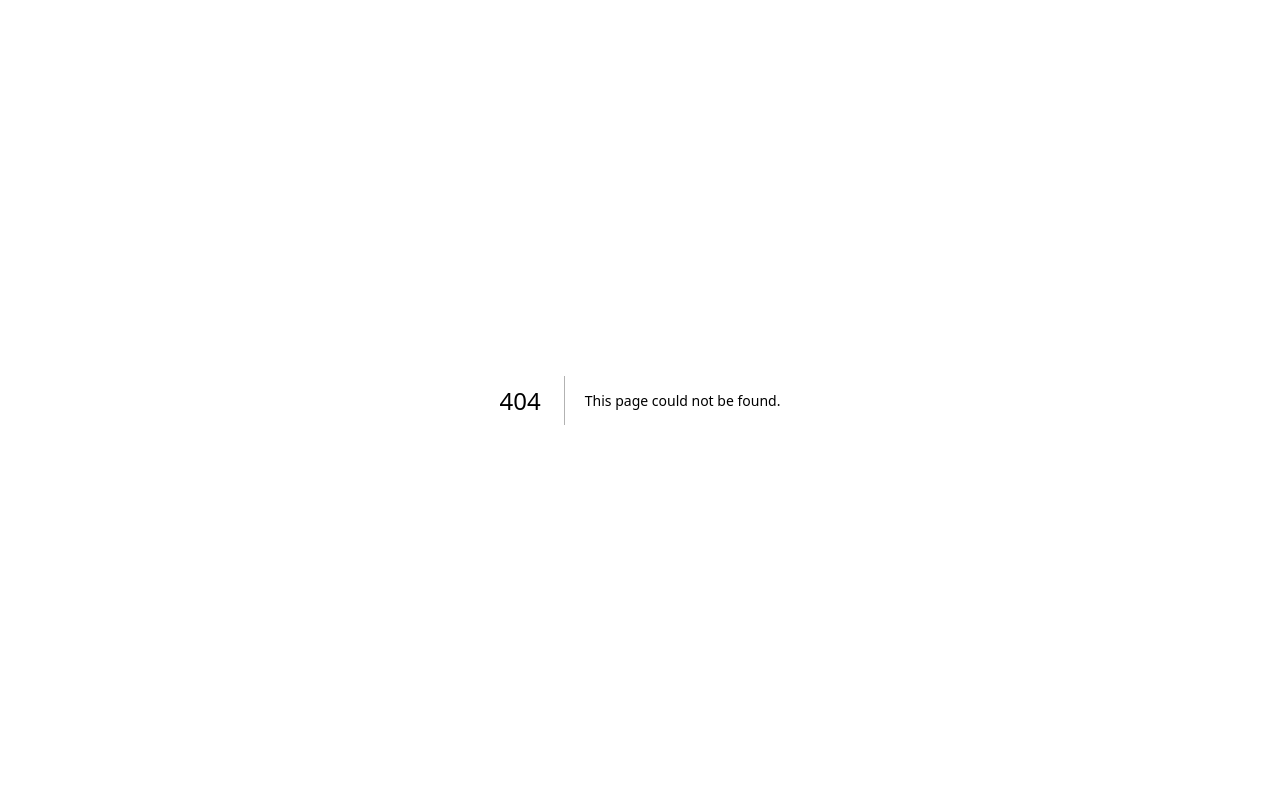
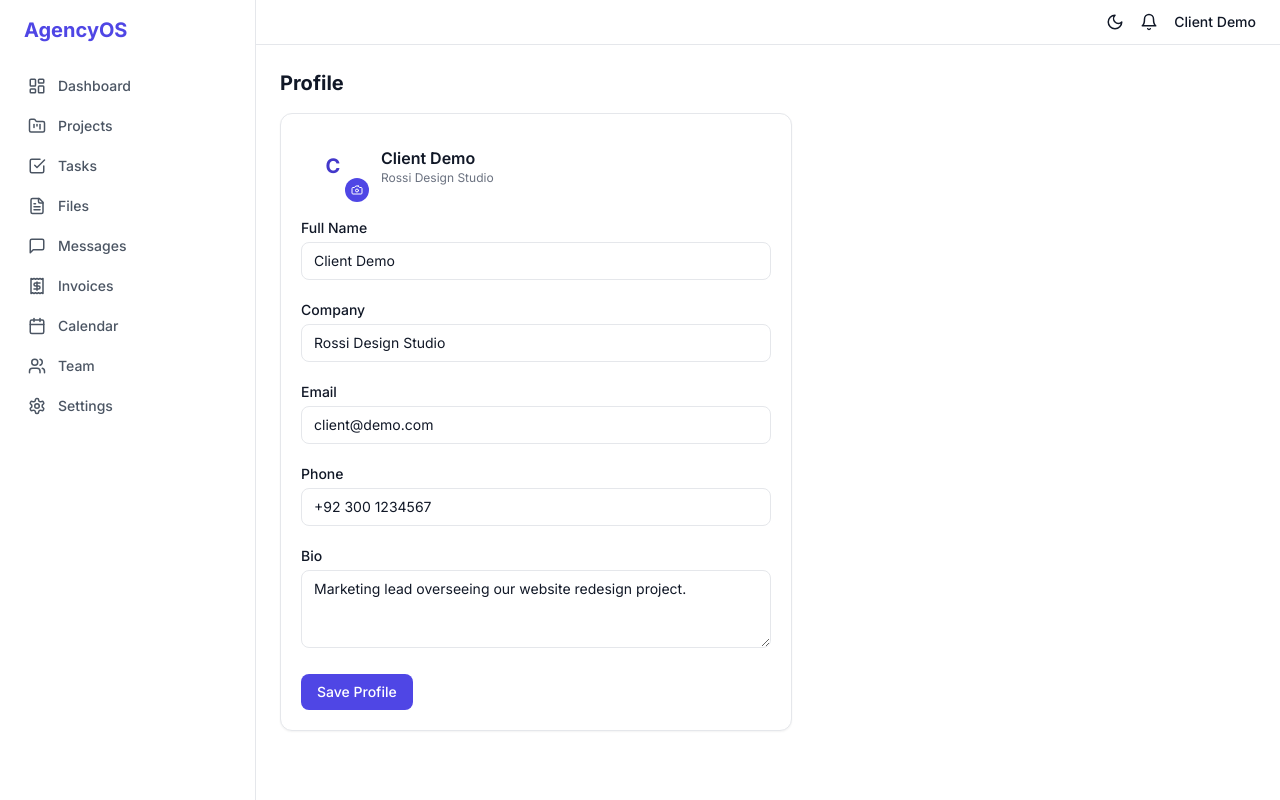
Before and after one commit to itxskbaloch4-jpg/AgencyOS, a Next.js app: page /dashboard/client/profile in a window 1280 px wide. Before the commit this address had no page. Built offline with nearby package versions, Linux system fonts and the light colour scheme.

Commit message:
Create page.tsx

```diff
--- /dev/null
+++ b/src/app/dashboard/client/profile/page.tsx
@@ -0,0 +1,93 @@
+"use client";
+
+import { useState } from "react";
+import { Sidebar } from "@/components/layout/Sidebar";
+import { Navbar } from "@/components/layout/Navbar";
+import { Card } from "@/components/ui/Card";
+import { Button } from "@/components/ui/Button";
+import { Camera } from "lucide-react";
+
+export default function ProfilePage() {
+  const [profile, setProfile] = useState({
+    name: "Client Demo",
+    company: "Rossi Design Studio",
+    email: "client@demo.com",
+    phone: "+92 300 1234567",
+    bio: "Marketing lead overseeing our website redesign project.",
+  });
+
+  return (
+    <div className="flex">
+      <Sidebar />
+      <div className="flex-1">
+        <Navbar userName="Client Demo" />
+        <main className="p-4 md:p-6">
+          <h1 className="text-xl font-bold mb-4">Profile</h1>
+          <Card className="max-w-lg space-y-5">
+            <div className="flex items-center gap-4">
+              <div className="relative">
+                <div className="w-16 h-16 rounded-full bg-brand-100 text-brand-700 flex items-center justify-center text-xl font-bold">
+                  {profile.name.charAt(0)}
+                </div>
+                <button
+                  aria-label="Change photo"
+                  className="absolute -bottom-1 -right-1 bg-brand-600 text-white rounded-full p-1.5"
+                >
+                  <Camera size={12} />
+                </button>
+              </div>
+              <div>
+                <p className="font-semibold">{profile.name}</p>
+                <p className="text-xs text-gray-500">{profile.company}</p>
+              </div>
+            </div>
+
+            <div>
+              <label className="text-sm font-medium block mb-1">Full Name</label>
+              <input
+                value={profile.name}
+                onChange={(e) => setProfile({ ...profile, name: e.target.value })}
+                className="w-full border rounded-lg px-3 py-2 text-sm dark:bg-gray-900 dark:border-gray-700"
+              />
+            </div>
+            <div>
+              <label className="text-sm font-medium block mb-1">Company</label>
+              <input
+                value={profile.company}
+                onChange={(e) => setProfile({ ...profile, company: e.target.value })}
+                className="w-full border rounded-lg px-3 py-2 text-sm dark:bg-gray-900 dark:border-gray-700"
+              />
+            </div>
+            <div>
+              <label className="text-sm font-medium block mb-1">Email</label>
+              <input
+                value={profile.email}
+                onChange={(e) => setProfile({ ...profile, email: e.target.value })}
+                className="w-full border rounded-lg px-3 py-2 text-sm dark:bg-gray-900 dark:border-gray-700"
+              />
+            </div>
+            <div>
+              <label className="text-sm font-medium block mb-1">Phone</label>
+              <input
+                value={profile.phone}
+                onChange={(e) => setProfile({ ...profile, phone: e.target.value })}
+                className="w-full border rounded-lg px-3 py-2 text-sm dark:bg-gray-900 dark:border-gray-700"
+              />
+            </div>
+            <div>
+              <label className="text-sm font-medium block mb-1">Bio</label>
+              <textarea
+                value={profile.bio}
+                onChange={(e) => setProfile({ ...profile, bio: e.target.value })}
+                rows={3}
+                className="w-full border rounded-lg px-3 py-2 text-sm dark:bg-gray-900 dark:border-gray-700"
+              />
+            </div>
+
+            <Button>Save Profile</Button>
+          </Card>
+        </main>
+      </div>
+    </div>
+  );
+}
```
